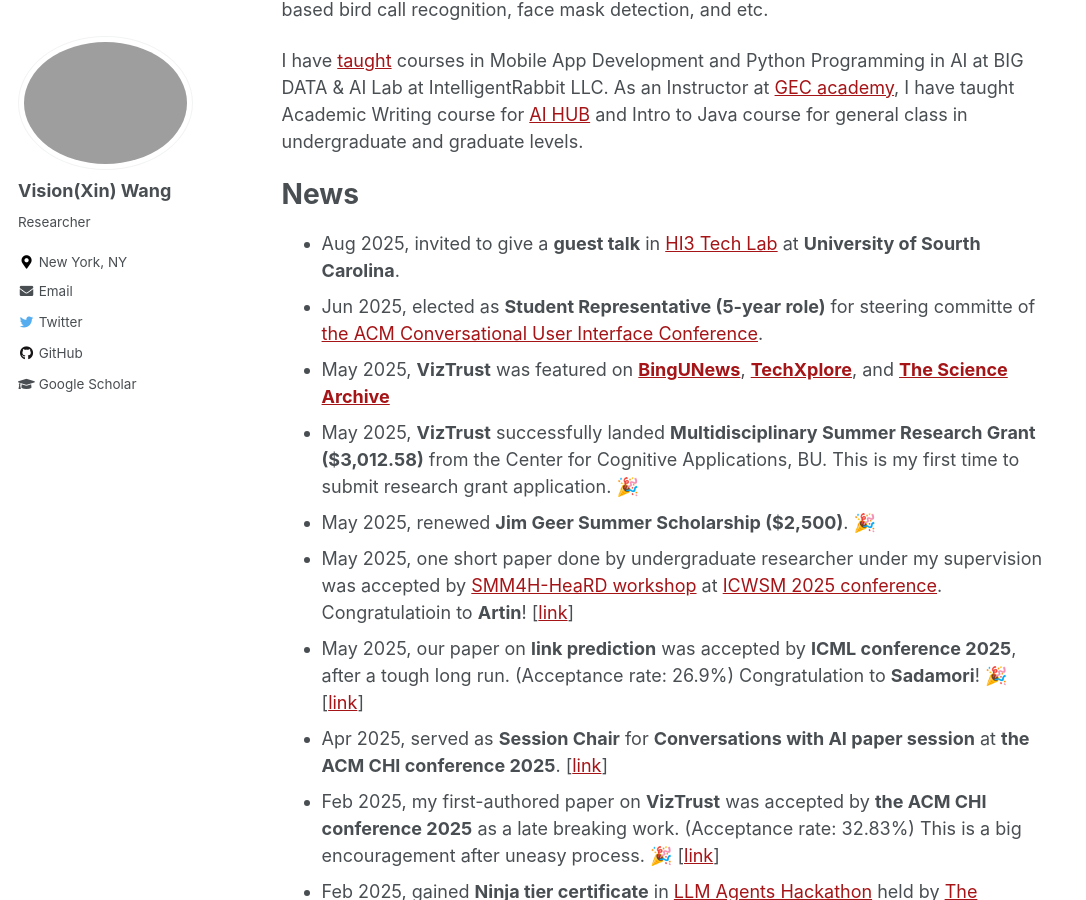
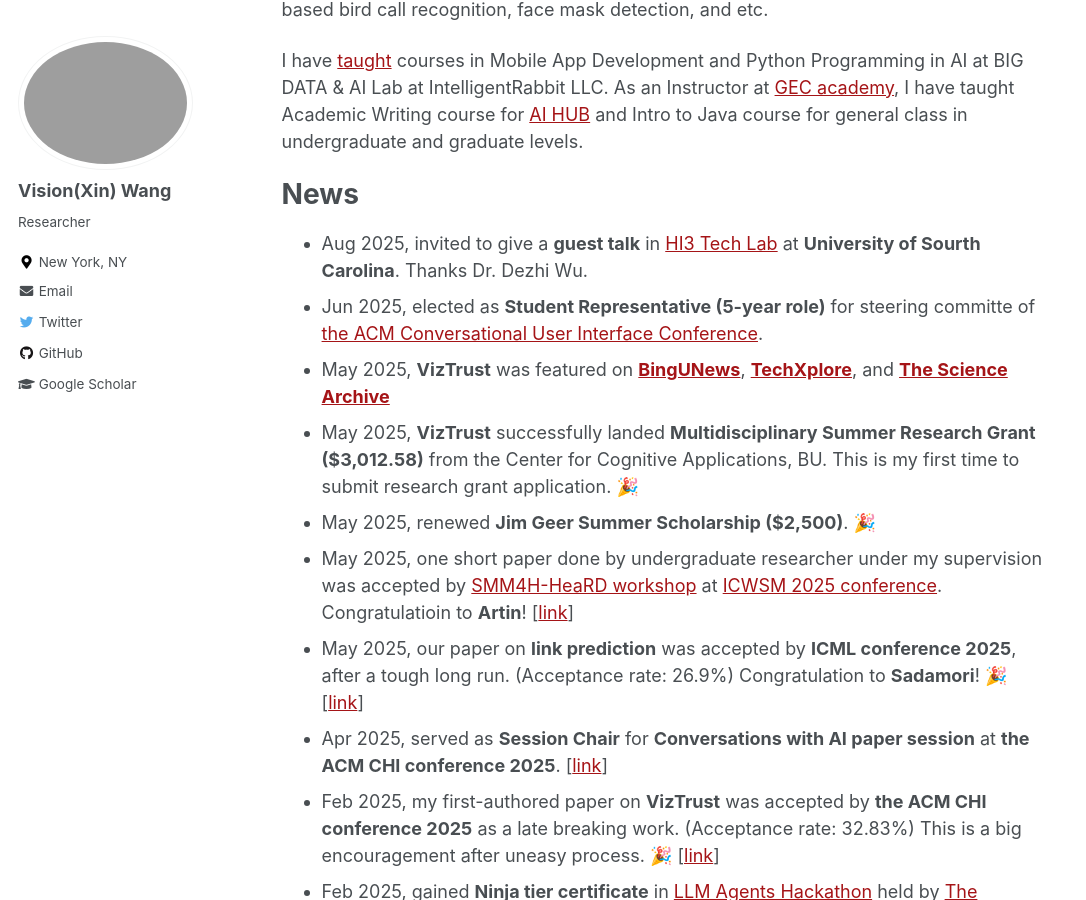
Before and after one commit to xin-wang-kr/xin-wang-kr.github.io, a Jekyll site: the page built from _pages/about.md, in a window 1280 px wide and 900 px high, scrolled down 828 px. Shown: the whole window, without its empty margins (0-1086 px from the left). Built offline with Jekyll 4.4.1, drawn with Linux system fonts in a browser that asks for light colours.

Commit message:
Update about.md

```diff
--- a/_pages/about.md
+++ b/_pages/about.md
@@ -36,7 +36,7 @@ I have [taught](teaching) courses in Mobile App Development and Python Programmi
 As an Instructor at [GEC academy](https://www.gecacademy.com/), I have taught Academic Writing course for [AI HUB](https://www.gecacademy.com/ai-hub) and Intro to Java course for general class in undergraduate and graduate levels.
 
 # News
-* Aug 2025, invited to give a __guest talk__ in [HI3 Tech Lab](https://sites.google.com/view/wudezhi/research?authuser=0) at __University of Sourth Carolina__.
+* Aug 2025, invited to give a __guest talk__ in [HI3 Tech Lab](https://sites.google.com/view/wudezhi/research?authuser=0) at __University of Sourth Carolina__. Thanks Dr. Dezhi Wu.
 * Jun 2025, elected as __Student Representative (5-year role)__ for steering committe of [the ACM Conversational User Interface Conference](https://cui.acm.org/2025/).
 * May 2025, __VizTrust__ was featured on [__BingUNews__](https://www.binghamton.edu/news/story/5570/how-much-do-we-trust-chatbots-new-tool-from-binghamton-university-makes-it-easier-to-gauge), [__TechXplore__](https://techxplore.com/news/2025-05-chatbots-tool-easier-gauge.html), and [__The Science Archive__](https://thesciencearchive.org/2503-07279v1/)
 * May 2025, __VizTrust__ successfully landed __Multidisciplinary Summer Research Grant ($3,012.58)__ from the Center for
```
